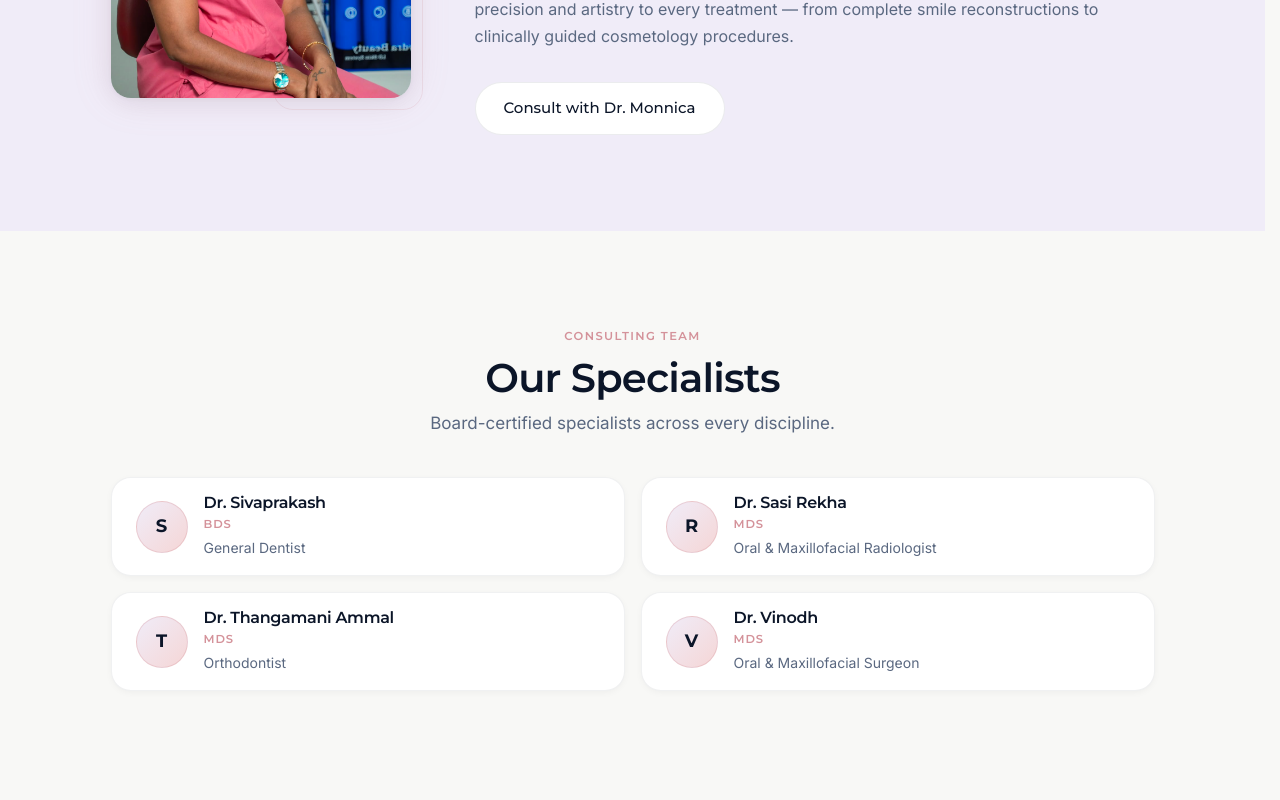
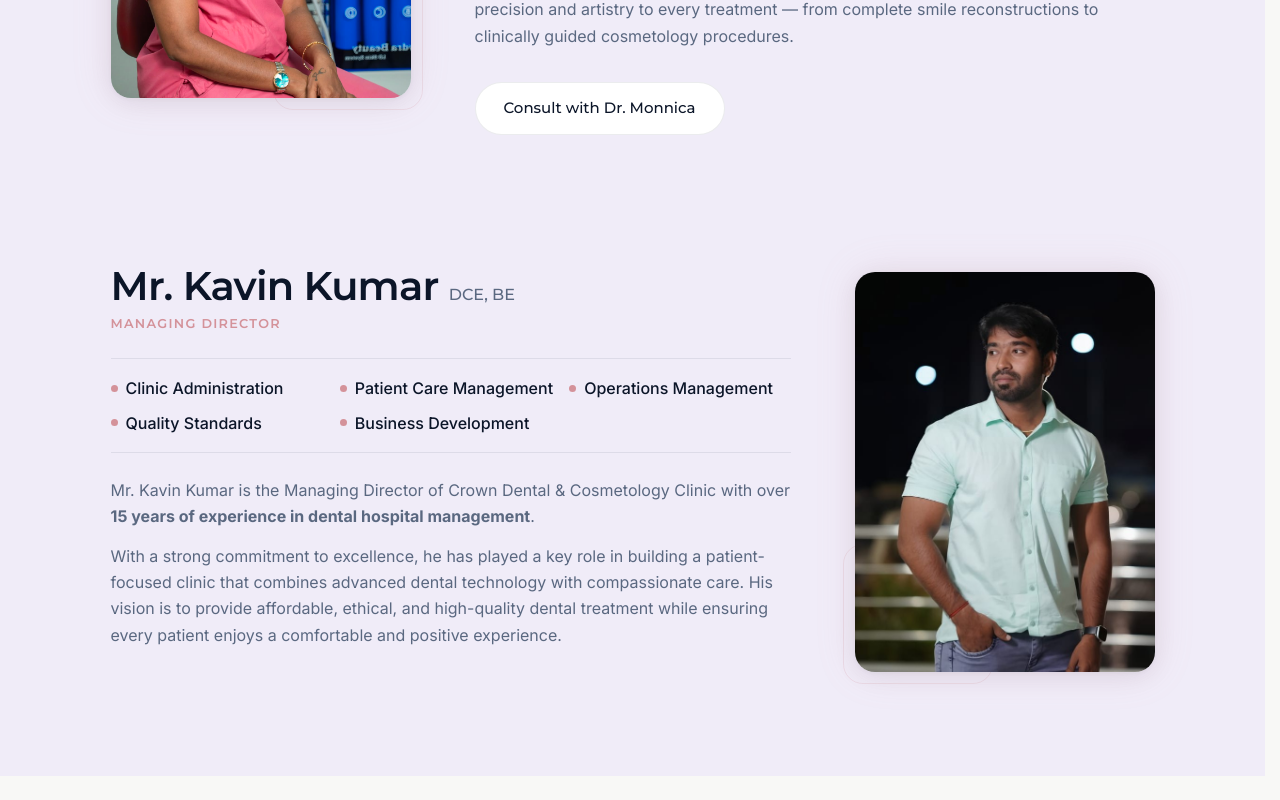
Before and after one commit to girinataraj/Crown-Dental-Clinic, a React (Vite) app: page / in a window 1280 px wide. Shown: the part 3500-4300 px from the top of the page. Built offline with nearby package versions, Linux system fonts and the light colour scheme.

Commit message:
feat: add Dr. Monnica and Mr. Kavin profile sections with leadership details and introduce landing page video component

```diff
--- a/src/App.tsx
+++ b/src/App.tsx
@@ -43,16 +43,21 @@ function App() {
     // 1. Unlock all scroll/touch IMMEDIATELY
     document.body.style.overflow = '';
     document.body.style.touchAction = '';
-    // 2. Trigger content fade-in
-    setIntroComplete(true);
-    // 3. Unmount the intro overlay after its exit animation (1.5s)
-    setTimeout(() => setShowIntro(false), 1600);
+
+    // 2. Hold the completed state briefly (300ms), then trigger crossfade
+    setTimeout(() => {
+      // Trigger content fade-in and intro fade-out simultaneously
+      setIntroComplete(true);
+      setShowIntro(false);
+    }, 300);
   };
 
   return (
     <>
       {/* Intro overlay — fully unmounted after completion so no fixed layer remains */}
-      {showIntro && <IntroVideo onComplete={handleIntroComplete} />}
+      <AnimatePresence>
+        {showIntro && <IntroVideo onComplete={handleIntroComplete} />}
+      </AnimatePresence>
 
       {/* Main content — fades in as intro fades out */}
       <AnimatePresence>
@@ -60,7 +65,7 @@ function App() {
           <motion.div
             initial={{ opacity: 0 }}
             animate={{ opacity: 1 }}
-            transition={{ duration: 1.2, ease: 'easeOut' }}
+            transition={{ duration: 1.0, ease: [0.22, 1, 0.36, 1] }}
             style={{ position: 'relative', zIndex: 1 }}
           >
             <Navbar />
--- a/src/components/Contact.tsx
+++ b/src/components/Contact.tsx
@@ -68,7 +68,7 @@ export default function Contact() {
           >
             <iframe
               className="map-iframe"
-              src="https://www.google.com/maps/embed?pb=!1m18!1m12!1m3!1d3910.169!2d77.727!3d11.341!2m3!1f0!2f0!3f0!3m2!1i1024!2i768!4f13.1!3m3!1m2!1s0x0%3A0x0!2zMTHCsDIwJzI3LjYiTiA3N8KwNDMnMzcuMiJF!5e0!3m2!1sen!2sin!4v1234567890"
+              src="https://www.google.com/maps/embed?pb=!1m18!1m12!1m3!1d3910.5!2d77.7167293!3d11.3417735!2m3!1f0!2f0!3f0!3m2!1i1024!2i768!4f13.1!3m3!1m2!1s0x3ba96f3a254c9e41%3A0xbd721908e7886f4f!2sCrown%20Dental%20%26%20Cosmetology%20Clinic%20%7C%20Dental%20Clinic%20in%20Erode%20%7C%20Orthodontist%20%7C%20Invisalign%20Provider%20%7C%20Dental%20Implant%20Center!5e0!3m2!1sen!2sin!4v1690000000000"
               width="100%"
               height="100%"
               style={{ border: 0 }}
--- a/src/components/DrMonnica.css
+++ b/src/components/DrMonnica.css
@@ -7,6 +7,11 @@
   display: flex;
   flex-direction: column;
   gap: var(--space-2xl);
+}
+
+/* Spacer between profiles */
+.profile-spacer {
+  height: calc(var(--space-3xl) * 1.5);
 }
 
 /* ─── Photo column ─ */
@@ -51,6 +56,11 @@
   opacity: 0.18;
 }
 
+.drmonnica-frame-accent.accent-left {
+  right: auto;
+  left: -12px;
+}
+
 /* ─── Content column ─ */
 .drmonnica-content {
   display: flex;
@@ -93,6 +103,11 @@
   border-bottom: 1px solid rgba(11, 21, 40, 0.08);
 }
 
+.drmonnica-grid.reverse .drmonnica-specs {
+  display: grid;
+  grid-template-columns: repeat(auto-fit, minmax(200px, 1fr));
+}
+
 .spec-item {
   display: flex;
   align-items: center;
@@ -117,6 +132,10 @@
   color: var(--color-navy-muted);
 }
 
+.drmonnica-bio p {
+  margin: 0;
+}
+
 /* ─── Desktop ─ */
 @media (min-width: 768px) {
   .drmonnica-grid {
@@ -124,9 +143,15 @@
     align-items: center;
     gap: var(--space-3xl);
   }
+  .drmonnica-grid.reverse {
+    flex-direction: row-reverse;
+  }
   .drmonnica-image-wrapper {
     flex: 0 0 300px;
     margin: 0;
   }
   .drmonnica-content { flex: 1; }
+  .profile-spacer {
+    height: calc(var(--space-3xl) * 2);
+  }
 }
--- a/src/components/DrMonnica.tsx
+++ b/src/components/DrMonnica.tsx
@@ -3,10 +3,11 @@ import './DrMonnica.css';
 
 export default function DrMonnica() {
   return (
-    <section className="drmonnica-section" aria-label="About Dr. Monnica V">
+    <section className="drmonnica-section" aria-label="Our Leadership">
       <div className="container">
+
+        {/* Dr. Monnica Profile */}
         <div className="drmonnica-grid">
-
           {/* Photo */}
           <motion.div
             initial={{ opacity: 0, scale: 0.96 }}
@@ -82,8 +83,76 @@ export default function DrMonnica() {
               </a>
             </motion.div>
           </div>
+        </div>
 
+        <div className="profile-spacer" aria-hidden="true" />
+
+        {/* Mr. Kavin Profile */}
+        <div className="drmonnica-grid reverse">
+          {/* Photo */}
+          <motion.div
+            initial={{ opacity: 0, scale: 0.96 }}
+            whileInView={{ opacity: 1, scale: 1 }}
+            viewport={{ once: true }}
+            transition={{ duration: 0.8, ease: [0.0, 0.0, 0.2, 1] }}
+            className="drmonnica-image-wrapper"
+          >
+            <div className="drmonnica-photo-frame">
+              <img
+                src="/images/Doc image 1.jpeg"
+                alt="Mr. Kavin Kumar — Managing Director of Crown Dental & Cosmetology Clinic"
+                loading="lazy"
+              />
+            </div>
+            <div className="drmonnica-frame-accent accent-left" aria-hidden="true" />
+          </motion.div>
+
+          {/* Content */}
+          <div className="drmonnica-content">
+            <motion.div
+              initial={{ opacity: 0, y: 16 }}
+              whileInView={{ opacity: 1, y: 0 }}
+              viewport={{ once: true }}
+              transition={{ duration: 0.6, delay: 0.15, ease: [0.0, 0.0, 0.2, 1] }}
+            >
+              <h2 className="drmonnica-name">
+                Mr. Kavin Kumar <span className="drmonnica-creds">DCE, BE</span>
+              </h2>
+              <p className="drmonnica-title">Managing Director</p>
+            </motion.div>
+
+            <motion.div
+              initial={{ opacity: 0, y: 16 }}
+              whileInView={{ opacity: 1, y: 0 }}
+              viewport={{ once: true }}
+              transition={{ duration: 0.6, delay: 0.25, ease: [0.0, 0.0, 0.2, 1] }}
+              className="drmonnica-specs"
+            >
+              {['Clinic Administration', 'Patient Care Management', 'Operations Management', 'Quality Standards', 'Business Development'].map(spec => (
+                <div className="spec-item" key={spec}>
+                  <span className="spec-dot" aria-hidden="true" />
+                  {spec}
+                </div>
+              ))}
+            </motion.div>
+
+            <motion.div
+              initial={{ opacity: 0, y: 16 }}
+              whileInView={{ opacity: 1, y: 0 }}
+              viewport={{ once: true }}
+              transition={{ duration: 0.6, delay: 0.35, ease: [0.0, 0.0, 0.2, 1] }}
+              className="drmonnica-bio"
+            >
+              <p>
+                Mr. Kavin Kumar is the Managing Director of Crown Dental &amp; Cosmetology Clinic with over <strong>15 years of experience in dental hospital management</strong>.
+              </p>
+              <p style={{ marginTop: '0.8rem' }}>
+                With a strong commitment to excellence, he has played a key role in building a patient-focused clinic that combines advanced dental technology with compassionate care. His vision is to provide affordable, ethical, and high-quality dental treatment while ensuring every patient enjoys a comfortable and positive experience.
+              </p>
+            </motion.div>
+          </div>
         </div>
+
       </div>
     </section>
   );
--- a/src/components/IntroVideo.tsx
+++ b/src/components/IntroVideo.tsx
@@ -39,7 +39,12 @@ export default function IntroVideo({ onComplete }: IntroVideoProps) {
   }, [isMobile, onComplete]);
 
   return (
-    <div className={`intro-container ${!isPlaying ? 'intro-completed' : ''}`}>
+    <motion.div
+      className={`intro-container ${!isPlaying ? 'intro-completed' : ''}`}
+      initial={{ opacity: 1 }}
+      exit={{ opacity: 0 }}
+      transition={{ duration: 0.8, ease: [0.22, 1, 0.36, 1] }}
+    >
       {/*
         NOTE: Since a real video file is pending, this uses a high-end CSS gradient
         bloom to simulate the atmospheric luxury feel. When the video is added,
@@ -74,6 +79,6 @@ export default function IntroVideo({ onComplete }: IntroVideoProps) {
 
       {/* Soft gradient overlay that stays as part of Hero */}
       <div className="intro-hero-gradient" />
-    </div>
+    </motion.div>
   );
 }
```
Also changed, not shown: public/images/Doc image 1.jpeg.
